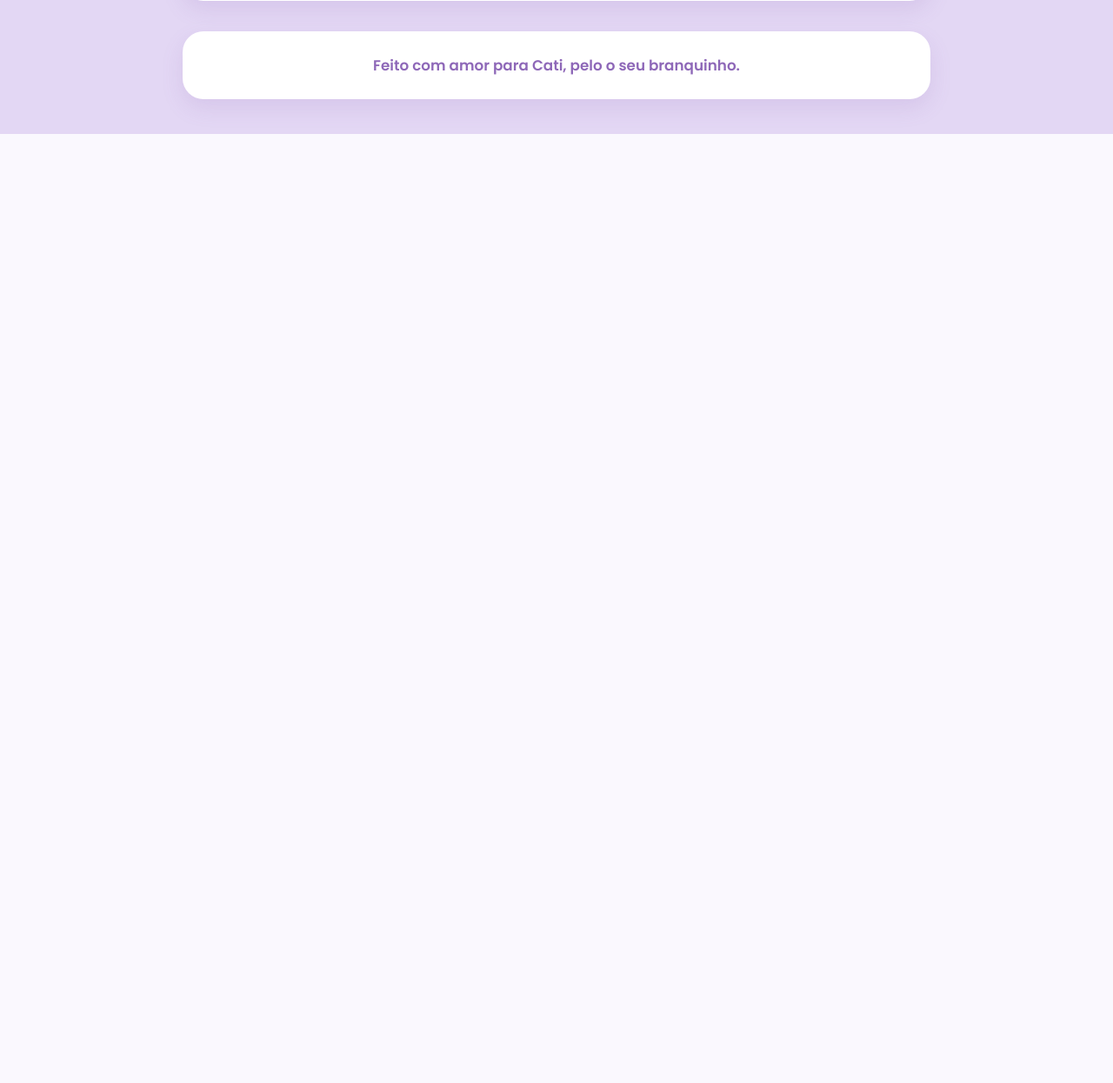
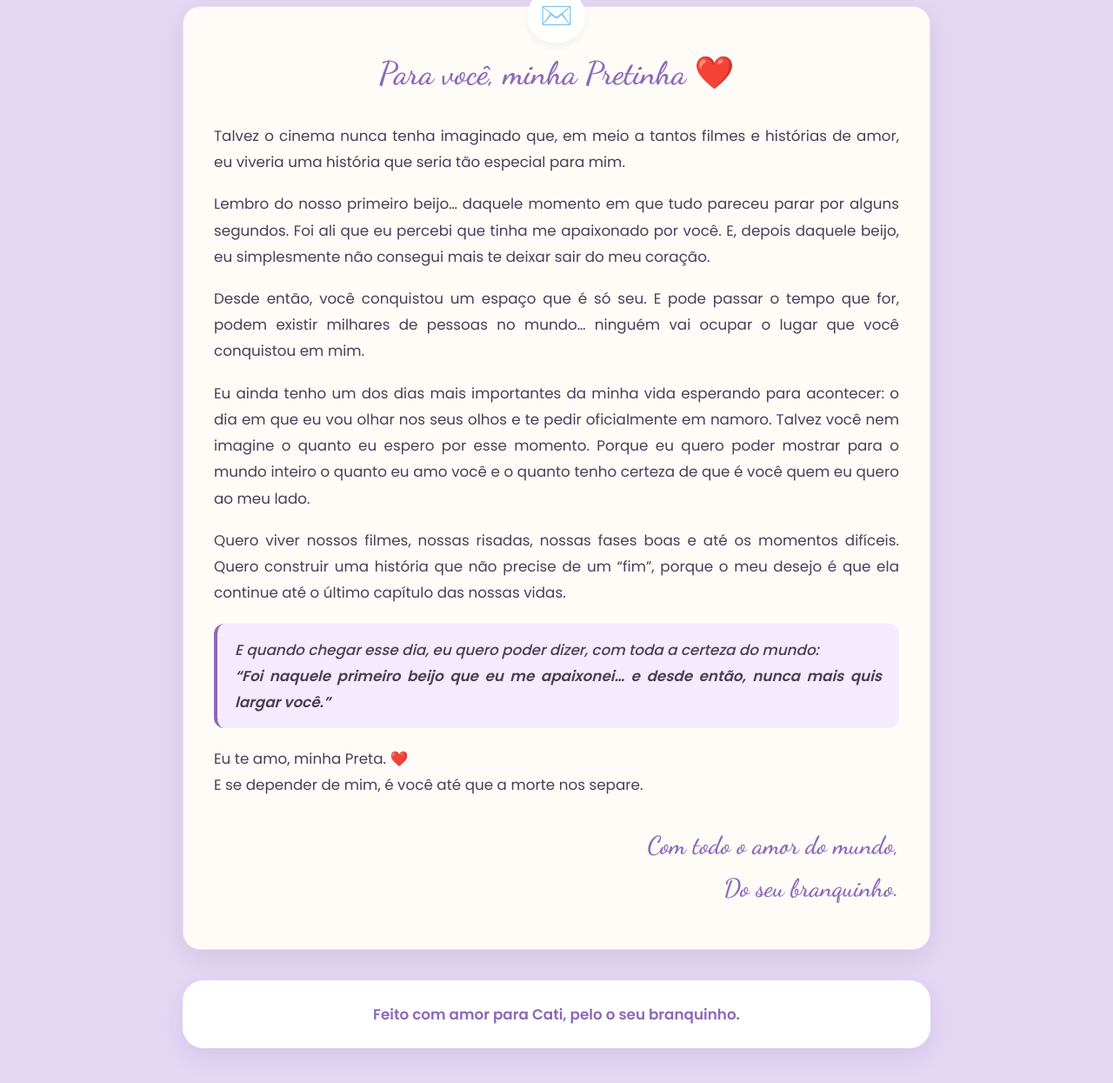
Before and after one commit to DiellZera071/cati-e-diel, a Flask app: page / in a window 1280 px wide. Shown: the part 3511-4756 px from the top of the page at 87% size. Before the commit the page ends 3665 px from the top, so only its background shows below. Run offline with Flask 3, Linux system fonts and the light colour scheme.

Commit message:
Update index.html

```diff
--- a/templates/index.html
+++ b/templates/index.html
@@ -7,7 +7,7 @@
     <!-- Fontes românticas e elegantes -->
     <link rel="preconnect" href="https://fonts.googleapis.com">
     <link rel="preconnect" href="https://fonts.gstatic.com" crossorigin>
-    <link href="https://fonts.googleapis.com/css2?family=Great+Vibes&family=Poppins:wght@300;400;500;600&display=swap" rel="stylesheet">
+    <link href="https://fonts.googleapis.com/css2?family=Dancing+Script:wght@600&family=Great+Vibes&family=Poppins:wght@300;400;500;600&display=swap" rel="stylesheet">
 
     <style>
         :root {
@@ -16,6 +16,7 @@
             --text-color: #4a3b5c;
             --accent-purple: #8e68b8;
             --soft-purple: #f3ebfc;
+            --paper-bg: #fffcf8;
             --shadow: 0 10px 25px rgba(142, 104, 184, 0.15);
         }
 
@@ -280,6 +281,64 @@
             border: 0;
         }
 
+        /* Carta Virtual */
+        .letter-card {
+            background: var(--paper-bg);
+            padding: 45px 35px;
+            border-radius: 20px;
+            box-shadow: 0 10px 30px rgba(0,0,0,0.08);
+            border: 1px solid #ebdcf7;
+            position: relative;
+            margin-bottom: 35px;
+        }
+
+        .letter-card::before {
+            content: '✉️';
+            position: absolute;
+            top: -20px;
+            left: 50%;
+            transform: translateX(-50%);
+            font-size: 30px;
+            background: var(--card-white);
+            padding: 5px 15px;
+            border-radius: 50px;
+            box-shadow: 0 4px 10px rgba(0,0,0,0.05);
+        }
+
+        .letter-title {
+            font-family: 'Dancing Script', cursive;
+            font-size: 2.3rem;
+            color: var(--accent-purple);
+            margin-bottom: 25px;
+            text-align: center;
+        }
+
+        .letter-body p {
+            font-size: 1.05rem;
+            color: #4a3e56;
+            margin-bottom: 18px;
+            text-align: justify;
+            line-height: 1.8;
+        }
+
+        .letter-highlight {
+            font-style: italic;
+            background: #f4ecfd;
+            padding: 15px 20px;
+            border-radius: 12px;
+            border-left: 4px solid var(--accent-purple);
+            margin: 20px 0 !important;
+            font-weight: 500;
+        }
+
+        .letter-footer {
+            margin-top: 30px;
+            text-align: right;
+            font-family: 'Dancing Script', cursive;
+            font-size: 1.8rem;
+            color: var(--accent-purple);
+        }
+
         /* Rodapé */
         footer {
             text-align: center;
@@ -322,9 +381,9 @@
         <div class="verse-card">
             <h2>Palavra sobre o Amor</h2>
             <blockquote>
-                "Assim também os maridos devem amar a sua esposa como ao seu próprio corpo. Quem ama a sua esposa, ama a si mesmo. Portanto, cada um de vocês ame a sua esposa como a si mesmo."
+                "Maridos, amei a vossa mulher, como também Cristo amou a igreja e a si mesmo se entregou por ela."
             </blockquote>
-            <cite>— Efésios 5:28,33</cite>
+            <cite>— Efésios 5:25</cite>
         </div>
 
         <!-- Contador -->
@@ -371,6 +430,30 @@
             </div>
         </section>
 
+        <!-- Carta Virtual -->
+        <div class="letter-card">
+            <h2 class="letter-title">Para você, minha Pretinha ❤️</h2>
+            <div class="letter-body">
+                <p>Talvez o cinema nunca tenha imaginado que, em meio a tantos filmes e histórias de amor, eu viveria uma história que seria tão especial para mim.</p>
+
+                <p>Lembro do nosso primeiro beijo… daquele momento em que tudo pareceu parar por alguns segundos. Foi ali que eu percebi que tinha me apaixonado por você. E, depois daquele beijo, eu simplesmente não consegui mais te deixar sair do meu coração.</p>
+
+                <p>Desde então, você conquistou um espaço que é só seu. E pode passar o tempo que for, podem existir milhares de pessoas no mundo… ninguém vai ocupar o lugar que você conquistou em mim.</p>
+
+                <p>Eu ainda tenho um dos dias mais importantes da minha vida esperando para acontecer: o dia em que eu vou olhar nos seus olhos e te pedir oficialmente em namoro. Talvez você nem imagine o quanto eu espero por esse momento. Porque eu quero poder mostrar para o mundo inteiro o quanto eu amo você e o quanto tenho certeza de que é você quem eu quero ao meu lado.</p>
+
+                <p>Quero viver nossos filmes, nossas risadas, nossas fases boas e até os momentos difíceis. Quero construir uma história que não precise de um “fim”, porque o meu desejo é que ela continue até o último capítulo das nossas vidas.</p>
+
+                <p class="letter-highlight">E quando chegar esse dia, eu quero poder dizer, com toda a certeza do mundo:<br><strong>“Foi naquele primeiro beijo que eu me apaixonei… e desde então, nunca mais quis largar você.”</strong></p>
+
+                <p>Eu te amo, minha Preta. ❤️<br>E se depender de mim, é você até que a morte nos separe.</p>
+            </div>
+            <div class="letter-footer">
+                Com todo o amor do mundo,<br>
+                Do seu branquinho.
+            </div>
+        </div>
+
         <!-- Rodapé Personalizado -->
         <footer>
             Feito com amor para Cati, pelo o seu branquinho.
```
